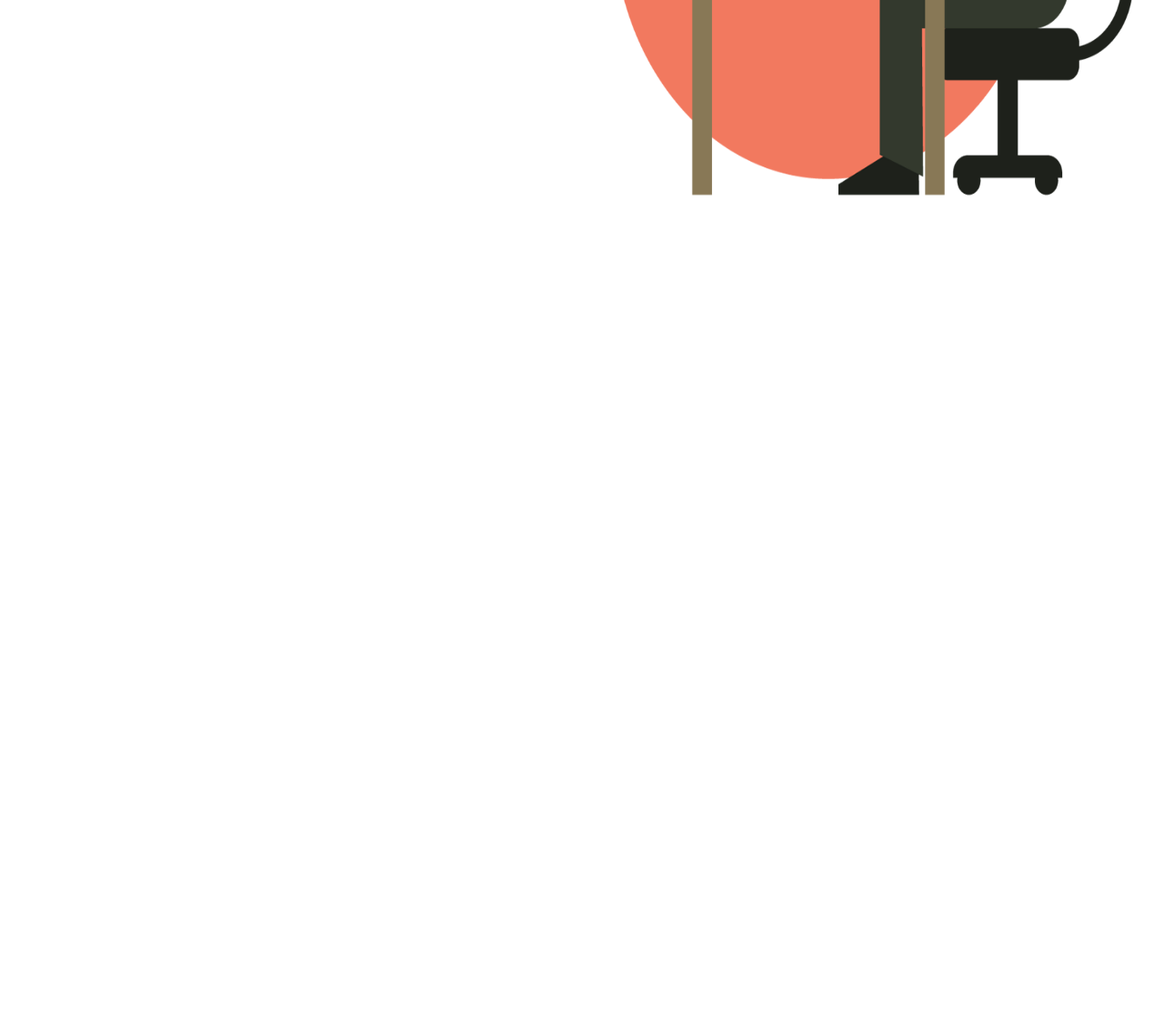
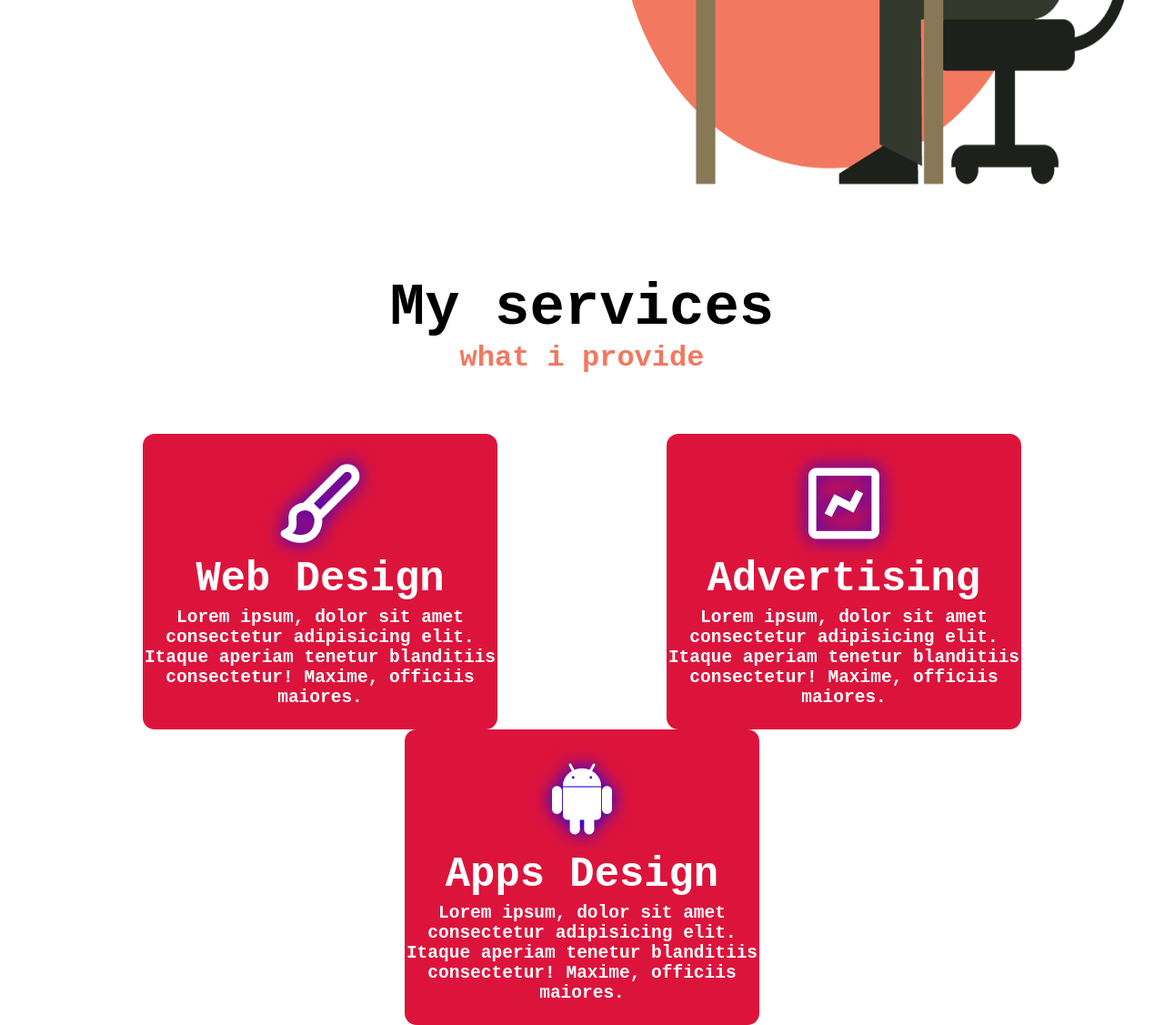
Before and after one commit to TECHNO-NB/Portfolio, a plain HTML site: page index.html in a window 1280 px wide. Shown: the part 561-1688 px from the top of the page at 91% size. Before the commit the page ends 800 px from the top, so only its background shows below. Drawn offline with nearby package versions, Linux system fonts and the light colour scheme.

Commit message:
first commit

```diff
--- a/index.html
+++ b/index.html
@@ -15,8 +15,8 @@
             </div>
             <i id="icon" class='bx bx-menu-alt-right'></i>
             <ul>
-               <li><a style="margin-top: 15px;" href="#">Home</a></li>
-               <li><a href="#">About</a></li>
+               <li><a style="margin-top: 15px;" href="#Home">Home</a></li>
+               <li><a href="#Services">Services</a></li>
                <li><a href="#">Skills</a></li>
                <li><a href="#">Contact</a></li>
                <button>LOGIN</button>
@@ -26,8 +26,8 @@
         <section id="Home">
             <div class="left">
                 <div class="txt">
-                <h1>Hello I Am <span>Youtuber</span> And WEB <Span>DEVELOPER</Span> CODER </h1>
-                <h2>weclome to my channel</h2>
+                <h1>Hello, I Am <span>Youtuber</span> And WEB <Span>DEVELOPER</Span> CODER </h1>
+                <h2>welcome to my channel</h2>
                 <p>Lorem ipsum dolor sit amet consectetur, adipisicing elit.<br> Quis repellendus at, similique, cum reiciendis autem beatae<br>, consequuntur alias eligendi mollitia voluptatum possimus quos <br>
                     provident tionem dolores pariatur.</p>
                 <button>CONTACT</button>
@@ -37,6 +37,45 @@
                 <img src="./img/home page.png">
             </div>
         </section>
+        <section id="Services">
+            <h1>My services</h1>
+            <p class="p">what i provide</p>
+            <div class="card">
+                <div class="box box1">
+                    <i class="bx bx-paint"></i>
+                    <h4>Web Design</h4>
+                    <p>Lorem ipsum, dolor sit amet consectetur
+                     adipisicing elit. Itaque aperiam tenetur
+                     blanditiis
+                     consectetur! Maxime, officiis maiores.</p>
+                </div>
+
+
+                <div class="box">
+                    <i class="bx bx-chart"></i>
+                    <h4>Advertising</h4>
+                    <p>Lorem ipsum, dolor sit amet consectetur
+                     adipisicing elit. Itaque aperiam tenetur
+                     blanditiis
+                     consectetur! Maxime, officiis maiores.</p>
+                </div>
+
+
+                <div class="box">
+                    <i class='bx bxl-android'></i>
+                    <h4>Apps Design</h4>
+                    <p>Lorem ipsum, dolor sit amet consectetur
+                     adipisicing elit. Itaque aperiam tenetur
+                     blanditiis
+                     consectetur! Maxime, officiis maiores.</p>
+                </div>
+
+
+
+
+            </div>
+
+        </section>
     </div>
     <script src="script.js"> </script>
 </body>
--- a/script.js
+++ b/script.js
@@ -1,5 +1,6 @@
 const icon=document.getElementById("icon");
 const ul=document.querySelector("ul");
+const a=document.querySelectorAll("ul li a");
 let active=true;
 
 
@@ -14,6 +15,14 @@ const hideMenu=()=>{
     active=true;
 }
 
+a.forEach(i =>{
+ i.onclick=()=>{
+    ul.classList.remove('show');
+icon.classList.replace("bx-x",'bx-menu-alt-right');
+active=true;
+ }
+})
+
 
 
 icon.addEventListener('click',()=>{
--- a/style.css
+++ b/style.css
@@ -3,6 +3,7 @@
     padding: 0;
     box-sizing: border-box;
     font-family: monospace;
+    scroll-behavior: smooth;
 }
 
 :root {
@@ -18,7 +19,7 @@ nav {
     justify-content: space-around;
     align-items: center;
     color: white;
-    position: sticky;
+    position: fixed;
     top: 0;
 
 }
@@ -80,7 +81,7 @@ nav .bx {
 }
 
 #Home {
-    height: calc(100vh - 10vh);
+    height:100vh;
     width: 100vw;
     display: flex;
     align-items: center;
@@ -96,11 +97,13 @@ nav .bx {
     align-self: center;
     justify-self: center;
 
+
 }
 
 .left .txt {
-    margin-top: 20%;
+    margin-top: 30%;
     padding: 5% 10%;
+
 }
 
 .left h1 {
@@ -143,10 +146,63 @@ nav .bx {
 
 .right img {
 
-    height: 90%;
-    width: 90%;
-    margin-top: 5%;
+    height: 80%;
+    width: 88%;
+    margin-top: 15%;
 }
+
+#Services{
+    height: 90vh;
+    width: 100%;
+   text-align: center;
+   padding: 5%;
+   text-align: center;
+}
+#Services h1{
+    font-size: 8vh;
+}
+#Services .p{
+    font-size: 4vh;
+    color:#f2785f;
+    font-weight: bolder;
+}
+.card{
+    width: 100%;
+    margin-top: 5rem;
+    display: flex;
+    justify-content: space-around;
+    flex-wrap: wrap;
+}
+
+.box{
+    width: 30rem;
+    height: 25rem;
+    background-color: crimson;
+    display: flex;
+    flex-direction: column;
+    gap:5px;
+    align-items: center;
+    justify-content: center;
+    border-radius: 1rem;
+    color: #fff;
+
+}
+.box i{
+    color: #fff;
+    font-size: 8rem;
+     text-shadow: 0 0 20px blue;
+
+}
+.box h4{
+    font-size: 3.5rem;
+    color:#fff;
+}
+.box p{
+    font-size: 1.5rem;
+    color:rgb(255, 255, 255);
+    font-weight: bolder;
+}
+
 
 @media (max-width:600px) {
     nav ul {
@@ -192,8 +248,32 @@ nav .bx {
         width: 100%;
 
     }
+    .left .txt{
+  margin-right: 3rem;
+    }
+    .left h1{
+        font-size: 2rem;
+    }
+    .left h2{
+        font-size: 1rem;
+    }
+
 
     .right {
         width: 100%;
     }
+    .right img{
+        margin-top: -1rem;
+        height: 100%;
+    }
+    .card{
+        gap:1rem
+    }
+    #Services h1{
+        font-size: 8vh;
+        margin-top: 8rem;
+    }
+    .box1{
+         margin-top: -3rem;
+    }
 }
```
Also changed, not shown: 1 other file.
